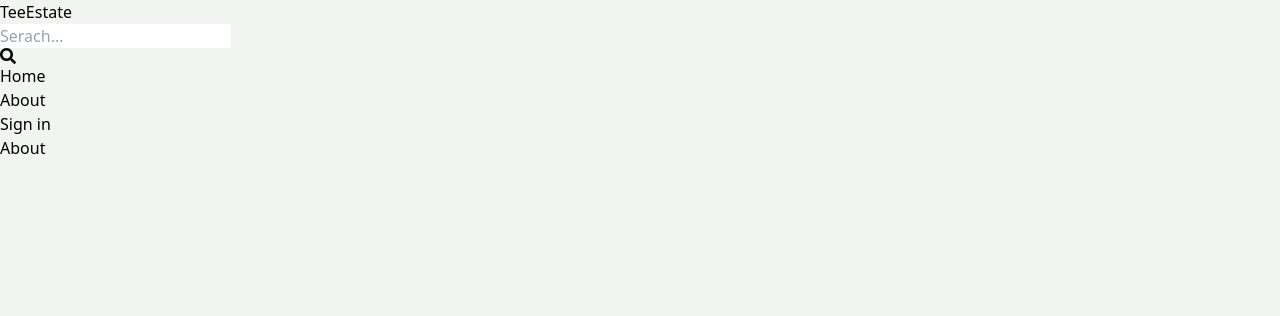
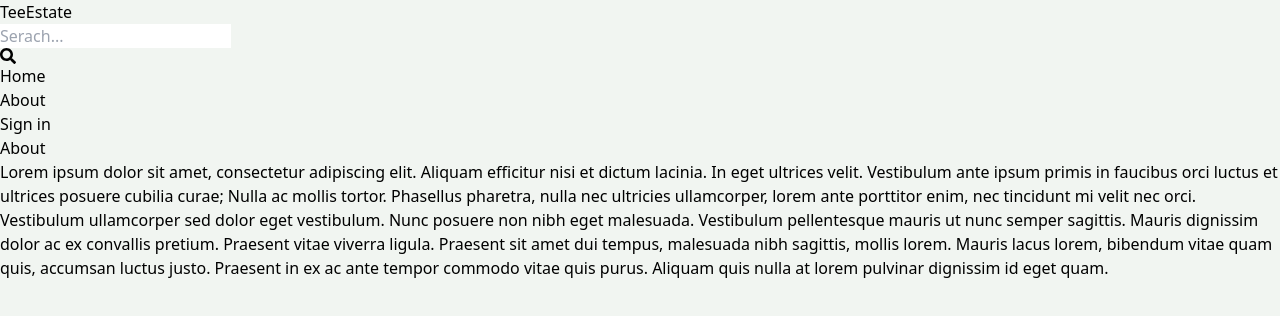
Before and after one commit to HtetMinPaing/Real-Estate-MERN, a React (Vite) app in the folder client/: page /about in a window 1280 px wide. Shown: the top 316 px of the page. Built offline with nearby package versions, Linux system fonts and the light colour scheme; no server answers.

Commit message:
Add About page

```diff
--- a/client/src/pages/About.jsx
+++ b/client/src/pages/About.jsx
@@ -2,7 +2,10 @@ import React from 'react'
 
 const About = () => {
   return (
-    <div>About</div>
+    <div>
+      <h1>About</h1>
+      <p>Lorem ipsum dolor sit amet, consectetur adipiscing elit. Aliquam efficitur nisi et dictum lacinia. In eget ultrices velit. Vestibulum ante ipsum primis in faucibus orci luctus et ultrices posuere cubilia curae; Nulla ac mollis tortor. Phasellus pharetra, nulla nec ultricies ullamcorper, lorem ante porttitor enim, nec tincidunt mi velit nec orci. Vestibulum ullamcorper sed dolor eget vestibulum. Nunc posuere non nibh eget malesuada. Vestibulum pellentesque mauris ut nunc semper sagittis. Mauris dignissim dolor ac ex convallis pretium. Praesent vitae viverra ligula. Praesent sit amet dui tempus, malesuada nibh sagittis, mollis lorem. Mauris lacus lorem, bibendum vitae quam quis, accumsan luctus justo. Praesent in ex ac ante tempor commodo vitae quis purus. Aliquam quis nulla at lorem pulvinar dignissim id eget quam.</p>
+    </div>
   )
 }
 
--- a/client/src/pages/Listing.jsx
+++ b/client/src/pages/Listing.jsx
@@ -9,7 +9,6 @@ import {
     FaBath,
     FaBed,
     FaChair,
-    FaMapMarkedAlt,
     FaMapMarkerAlt,
     FaParking,
     FaShare,
```
